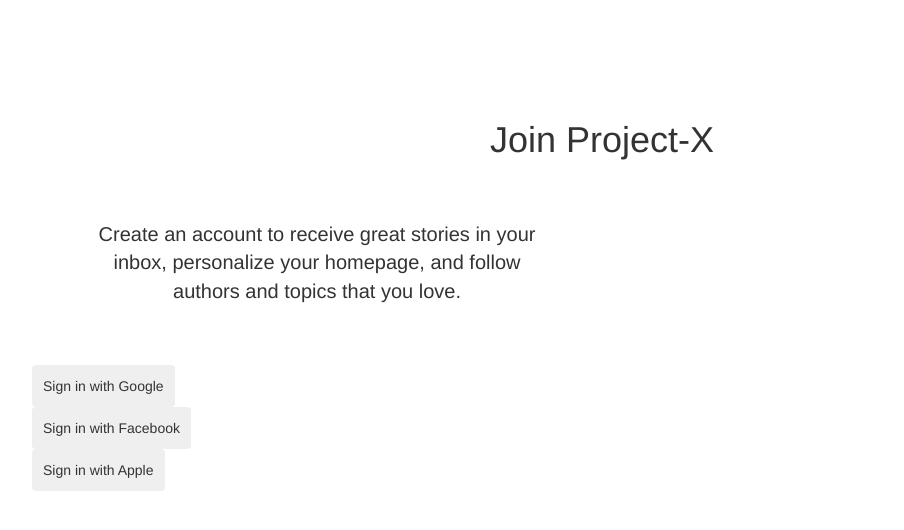
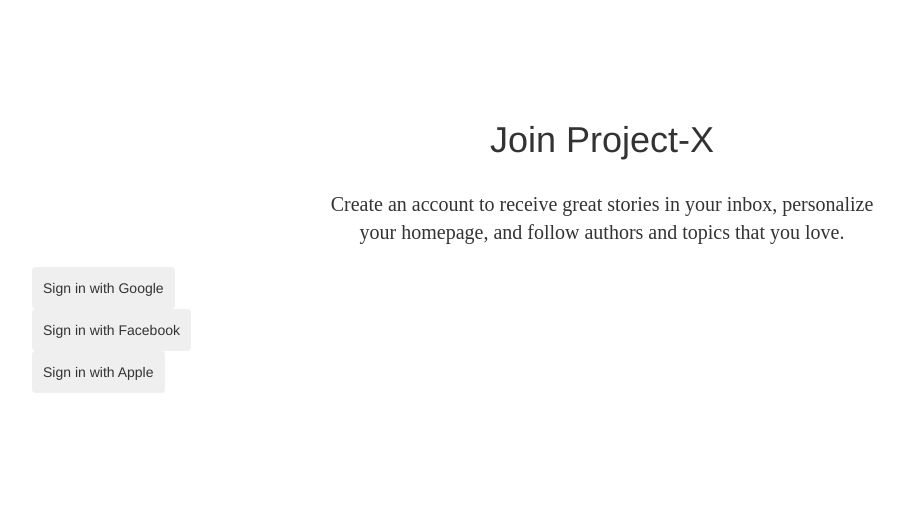
Before and after one commit to sabhinav3/projX, a plain HTML site: page signup.html in a window 1280 px wide. Shown: the whole page, without its empty margins (38-942 px from the left). Drawn offline with nearby package versions, Linux system fonts and the light colour scheme.

Commit message:
updates fonts

```diff
--- a/CSS/signup.css
+++ b/CSS/signup.css
@@ -1,16 +1,28 @@
-h1{
+ h1{
   text-align: center;
   padding-top: 100px;
+  padding-bottom: 20px;
+  font-family: 'Playfair Display', serif;
 }
+
 
 .sign-in button{
   display: block;
   padding: 10px
+
 }
 
 .para{
-  padding: 50px;
+  margin: auto;
+  padding-bottom: 20px;
   text-align: center;
   font-size: 20px;
   width: 50%;
+  font-family: 'Playfair Display', serif;
 }
+
+button{
+  font-family: 'Playfair Display', serif;
+  font-size: 10px;
+  margin: auto;
+}
```
